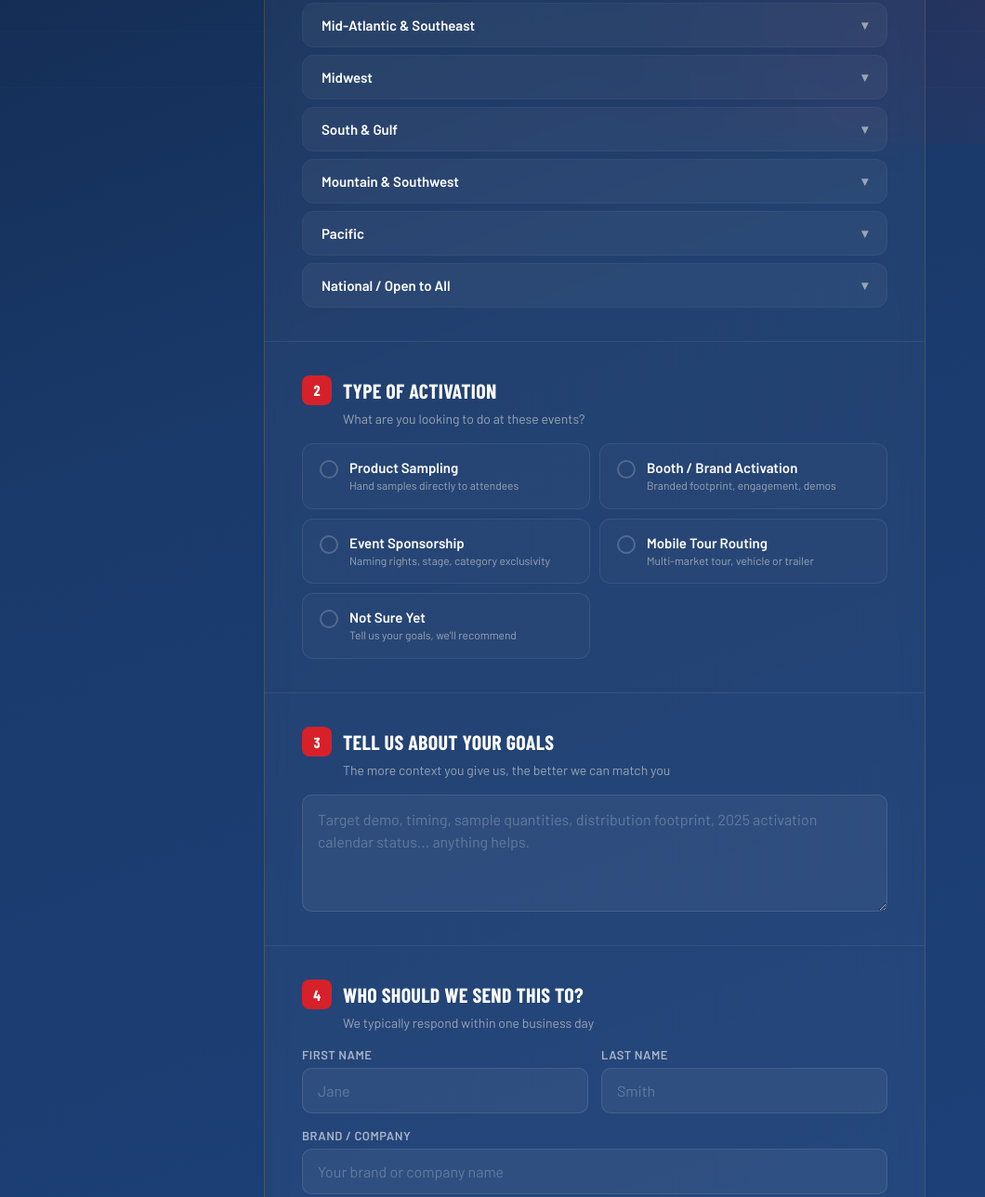
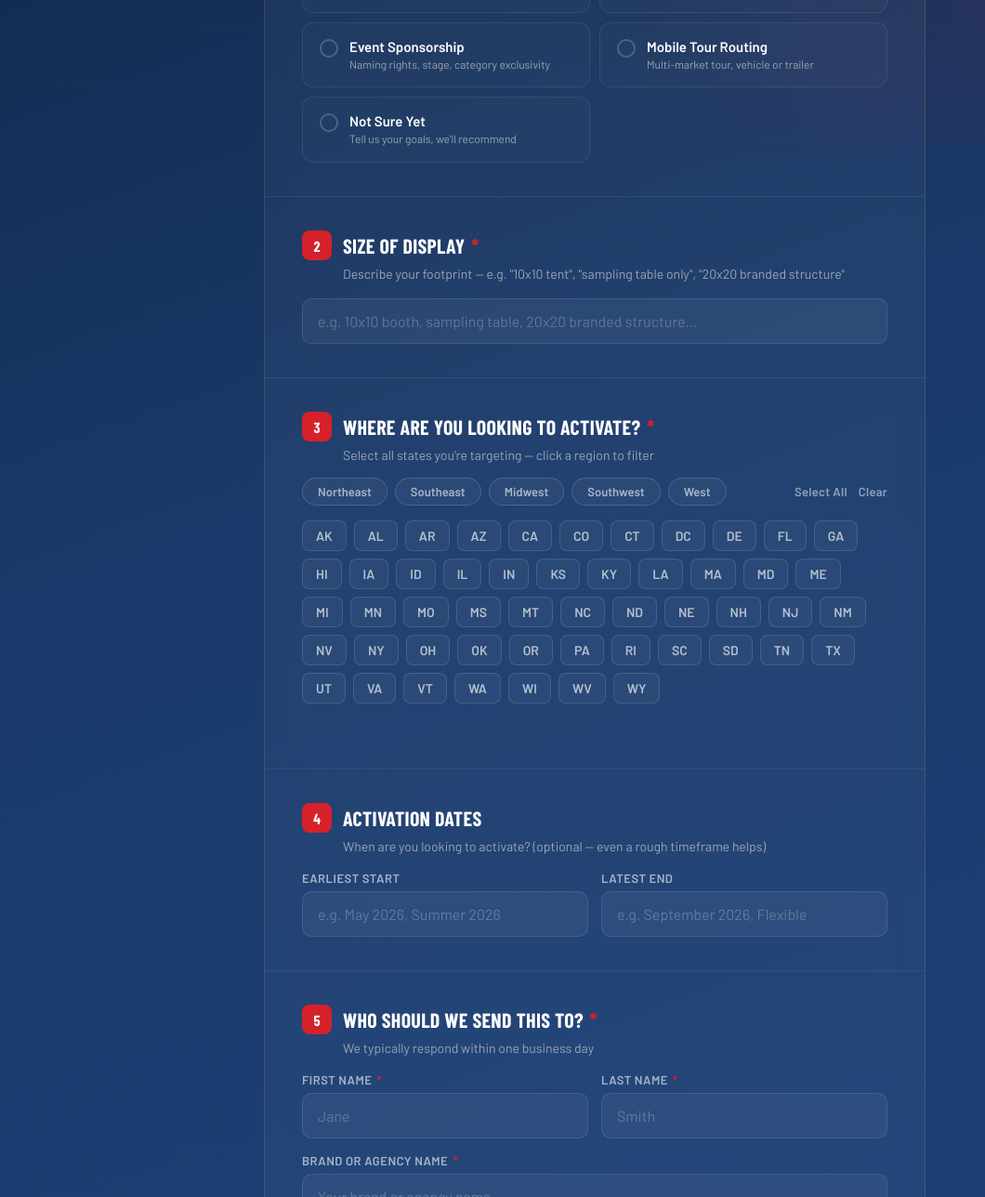
Before and after one commit to HitMeSEO/sponsorsource-activate, a plain HTML site: page index.html in a window 1280 px wide. Shown: the part 645-1933 px from the top of the page at 93% size, without its empty margins (0-1060 px from the left). Drawn offline with nearby package versions, Linux system fonts and the light colour scheme; a web font is replaced by a local one.

Commit message:
Update index.html

```diff
--- a/index.html
+++ b/index.html
@@ -248,119 +248,113 @@
     margin-left: 44px;
   }
 
-  /* ── REGION ACCORDION ── */
-  .region-list {
+  /* ── STATE PILL SELECTOR ── */
+  .region-filter-bar {
     display: flex;
-    flex-direction: column;
+    align-items: center;
+    justify-content: space-between;
+    margin-bottom: 16px;
+    flex-wrap: wrap;
+    gap: 10px;
+  }
+
+  .region-filter-label {
+    font-size: 13px;
+    font-weight: 700;
+    color: rgba(255,255,255,0.5);
+    letter-spacing: 0.5px;
+    text-transform: uppercase;
+  }
+
+  .region-filter-actions {
+    display: flex;
+    gap: 12px;
+    flex-shrink: 0;
+  }
+
+  .region-btn {
+    background: none;
+    border: none;
+    font-family: 'Barlow', sans-serif;
+    font-size: 13px;
+    font-weight: 700;
+    color: rgba(255,255,255,0.5);
+    cursor: pointer;
+    padding: 0;
+    letter-spacing: 0.3px;
+    transition: color 0.15s;
+  }
+
+  .region-btn:hover { color: white; }
+
+  .region-tabs {
+    display: flex;
+    gap: 8px;
+    flex-wrap: wrap;
+  }
+
+  .region-tab {
+    padding: 6px 16px;
+    border-radius: 20px;
+    border: 1.5px solid rgba(255,255,255,0.15);
+    background: rgba(255,255,255,0.04);
+    font-family: 'Barlow', sans-serif;
+    font-size: 13px;
+    font-weight: 600;
+    color: rgba(255,255,255,0.6);
+    cursor: pointer;
+    transition: all 0.15s;
+  }
+
+  .region-tab:hover {
+    border-color: rgba(255,255,255,0.35);
+    color: white;
+  }
+
+  .region-tab.active {
+    background: var(--red);
+    border-color: var(--red);
+    color: white;
+  }
+
+  .states-pill-grid {
+    display: flex;
+    flex-wrap: wrap;
     gap: 8px;
   }
 
-  .region-block {
-    border: 1px solid rgba(255,255,255,0.08);
-    border-radius: 12px;
-    overflow: hidden;
-    transition: border-color 0.2s;
-  }
-
-  .region-block.has-selection {
-    border-color: rgba(214,33,42,0.4);
-  }
-
-  .region-toggle {
-    width: 100%;
-    padding: 14px 20px;
+  .state-pill {
+    padding: 7px 14px;
+    border-radius: 8px;
+    border: 1.5px solid rgba(255,255,255,0.12);
     background: rgba(255,255,255,0.04);
-    border: none;
+    font-family: 'Barlow', sans-serif;
+    font-size: 14px;
+    font-weight: 600;
+    color: rgba(255,255,255,0.65);
     cursor: pointer;
-    display: flex;
-    justify-content: space-between;
-    align-items: center;
-    font-family: 'Barlow', sans-serif;
-    font-size: 15px;
-    font-weight: 600;
-    color: var(--white);
-    transition: background 0.2s;
-  }
-
-  .region-toggle:hover { background: rgba(255,255,255,0.07); }
-
-  .region-toggle-right {
-    display: flex;
-    align-items: center;
-    gap: 10px;
-  }
-
-  .count-badge {
-    background: var(--red);
-    color: white;
-    font-size: 12px;
-    font-weight: 700;
-    padding: 2px 8px;
-    border-radius: 20px;
-  }
-
-  .chevron {
-    color: var(--gray-mid);
-    font-size: 14px;
-    transition: transform 0.25s;
-    display: inline-block;
-  }
-
-  .chevron.open { transform: rotate(180deg); }
-
-  .region-states {
-    display: none;
-    padding: 16px 20px;
-    background: rgba(0,0,0,0.15);
-  }
-
-  .region-states.open { display: block; }
-
-  .states-grid {
-    display: grid;
-    grid-template-columns: repeat(auto-fill, minmax(160px, 1fr));
-    gap: 8px;
-  }
-
-  .state-check {
-    display: flex;
-    align-items: center;
-    gap: 8px;
-    cursor: pointer;
-    font-size: 14px;
-    color: rgba(255,255,255,0.75);
-    padding: 6px 8px;
-    border-radius: 6px;
-    transition: background 0.15s, color 0.15s;
+    transition: all 0.15s;
     user-select: none;
   }
 
-  .state-check:hover { background: rgba(255,255,255,0.05); color: white; }
-
-  .state-check input[type="checkbox"] { display: none; }
-
-  .check-box {
-    width: 18px;
-    height: 18px;
-    border: 1.5px solid rgba(255,255,255,0.2);
-    border-radius: 4px;
-    flex-shrink: 0;
-    display: flex;
-    align-items: center;
-    justify-content: center;
-    transition: all 0.15s;
+  .state-pill:hover {
+    border-color: rgba(255,255,255,0.3);
+    color: white;
+    background: rgba(255,255,255,0.07);
   }
 
-  .state-check input:checked + .check-box {
+  .state-pill.selected {
     background: var(--red);
     border-color: var(--red);
+    color: white;
   }
 
-  .state-check input:checked + .check-box::after {
-    content: '✓';
-    font-size: 11px;
-    color: white;
-    font-weight: 700;
+  .selected-count {
+    font-size: 13px;
+    color: var(--gold);
+    font-weight: 600;
+    margin-top: 14px;
+    min-height: 20px;
   }
 
   /* ── ACTIVATION TYPE ── */
@@ -508,6 +502,19 @@
     .two-col { grid-template-columns: 1fr; }
   }
 
+  .req-star {
+    color: var(--red);
+    font-weight: 900;
+    margin-left: 2px;
+  }
+
+  .field-error {
+    color: #ff6b6b;
+    font-size: 13px;
+    font-weight: 600;
+    margin-top: 10px;
+  }
+
   /* ── SUBMIT AREA ── */
   .submit-section {
     padding: 32px 40px 40px;
@@ -637,8 +644,8 @@
     <p class="subhead">Tell us your target markets and goals. We'll come back with a curated list of available events — with attendance data, activation specs, and timing.</p>
 
     <div class="trust-bar">
-      <div class="trust-item"><div class="trust-dot"></div>500M+ Attendees Since 1995</div>
-      <div class="trust-item"><div class="trust-dot"></div>500+ Events Nationwide</div>
+      <div class="trust-item"><div class="trust-dot"></div>The EXCLUSIVE door to 1/2 BILLION consumers</div>
+
       <div class="trust-item"><div class="trust-dot"></div>Sole-Sourced Venue Relationships</div>
     </div>
   </header>
@@ -647,32 +654,18 @@
   <div class="form-card" id="form-card">
     <form id="activate-form" action="https://formspree.io/f/xnjgvjyw" method="POST">
 
-      <!-- Hidden fields for aggregated data -->
+      <!-- Hidden fields -->
       <input type="hidden" name="_subject" value="New Activation Inquiry — SponsorSource">
+      <input type="hidden" name="Activation Type" id="hidden-type" value="">
       <input type="hidden" name="Selected States" id="hidden-states" value="">
-      <input type="hidden" name="Activation Type" id="hidden-type" value="">
 
-      <!-- STEP 1: WHERE -->
+      <!-- STEP 1: ACTIVATION TYPE -->
       <div class="form-section">
         <div class="section-label">
           <div class="step-badge">1</div>
-          <div class="section-title">Where Are You Looking to Activate?</div>
-        </div>
-        <div class="section-hint">Select all states or regions you're targeting</div>
-
-        <div class="region-list" id="region-list">
-          <!-- Regions injected by JS -->
-        </div>
-      </div>
-
-      <!-- STEP 2: TYPE -->
-      <div class="form-section">
-        <div class="section-label">
-          <div class="step-badge">2</div>
-          <div class="section-title">Type of Activation</div>
+          <div class="section-title">Type of Activation <span class="req-star">*</span></div>
         </div>
         <div class="section-hint" style="margin-bottom:18px;">What are you looking to do at these events?</div>
-
         <div class="type-grid" id="type-grid">
           <label class="type-card" onclick="selectType(this, 'Product Sampling')">
             <input type="radio" name="activation_type_radio" value="Product Sampling">
@@ -715,57 +708,111 @@
             </div>
           </label>
         </div>
+        <div class="field-error" id="error-type" style="display:none">Please select an activation type.</div>
       </div>
 
-      <!-- STEP 3: GOALS -->
+      <!-- STEP 2: SIZE OF DISPLAY -->
       <div class="form-section">
         <div class="section-label">
-          <div class="step-badge">3</div>
-          <div class="section-title">Tell Us About Your Goals</div>
+          <div class="step-badge">2</div>
+          <div class="section-title">Size of Display <span class="req-star">*</span></div>
         </div>
-        <div class="section-hint" style="margin-bottom:18px;">The more context you give us, the better we can match you</div>
-
+        <div class="section-hint" style="margin-bottom:18px;">Describe your footprint — e.g. "10x10 tent", "sampling table only", "20x20 branded structure"</div>
         <div class="field-group">
           <div class="field">
-            <textarea name="Goals" placeholder="Target demo, timing, sample quantities, distribution footprint, 2025 activation calendar status... anything helps." rows="4"></textarea>
+            <input type="text" name="Display Size" id="display-size" placeholder="e.g. 10x10 booth, sampling table, 20x20 branded structure..." required>
           </div>
         </div>
       </div>
 
-      <!-- STEP 4: CONTACT -->
+      <!-- STEP 3: STATES -->
+      <div class="form-section">
+        <div class="section-label">
+          <div class="step-badge">3</div>
+          <div class="section-title">Where Are You Looking to Activate? <span class="req-star">*</span></div>
+        </div>
+        <div class="section-hint" style="margin-bottom:16px;">Select all states you're targeting — click a region to filter</div>
+
+        <div class="region-filter-bar">
+          <div class="region-tabs" id="region-tabs"></div>
+          <div class="region-filter-actions">
+            <button type="button" class="region-btn" onclick="selectAllStates()">Select All</button>
+            <button type="button" class="region-btn" onclick="clearAllStates()">Clear</button>
+          </div>
+        </div>
+        <div class="states-pill-grid" id="states-pill-grid"></div>
+        <div class="selected-count" id="selected-count"></div>
+        <div class="field-error" id="error-states" style="display:none">Please select at least one state.</div>
+      </div>
+
+      <!-- STEP 4: DATES -->
       <div class="form-section">
         <div class="section-label">
           <div class="step-badge">4</div>
-          <div class="section-title">Who Should We Send This To?</div>
+          <div class="section-title">Activation Dates</div>
         </div>
-        <div class="section-hint" style="margin-bottom:18px;">We typically respond within one business day</div>
-
+        <div class="section-hint" style="margin-bottom:18px;">When are you looking to activate? (optional — even a rough timeframe helps)</div>
         <div class="field-group">
           <div class="two-col">
             <div class="field">
-              <label>First Name</label>
+              <label>Earliest Start</label>
+              <input type="text" name="Earliest Start Date" placeholder="e.g. May 2026, Summer 2026">
+            </div>
+            <div class="field">
+              <label>Latest End</label>
+              <input type="text" name="Latest End Date" placeholder="e.g. September 2026, Flexible">
+            </div>
+          </div>
+        </div>
+      </div>
+
+      <!-- STEP 5: CONTACT -->
+      <div class="form-section">
+        <div class="section-label">
+          <div class="step-badge">5</div>
+          <div class="section-title">Who Should We Send This To? <span class="req-star">*</span></div>
+        </div>
+        <div class="section-hint" style="margin-bottom:18px;">We typically respond within one business day</div>
+        <div class="field-group">
+          <div class="two-col">
+            <div class="field">
+              <label>First Name <span class="req-star">*</span></label>
               <input type="text" name="First Name" placeholder="Jane" required>
             </div>
             <div class="field">
-              <label>Last Name</label>
+              <label>Last Name <span class="req-star">*</span></label>
               <input type="text" name="Last Name" placeholder="Smith" required>
             </div>
           </div>
           <div class="field">
-            <label>Brand / Company</label>
-            <input type="text" name="Brand" placeholder="Your brand or company name" required>
+            <label>Brand or Agency Name <span class="req-star">*</span></label>
+            <input type="text" name="Brand or Agency" placeholder="Your brand or agency name" required>
           </div>
           <div class="field">
             <label>Title / Role</label>
             <input type="text" name="Title" placeholder="e.g. Head of Marketing, Events Manager">
           </div>
           <div class="field">
-            <label>Email</label>
+            <label>Email <span class="req-star">*</span></label>
             <input type="email" name="Email" placeholder="you@yourbrand.com" required>
           </div>
           <div class="field">
             <label>Phone (optional)</label>
             <input type="tel" name="Phone" placeholder="(555) 000-0000">
+          </div>
+        </div>
+      </div>
+
+      <!-- STEP 6: GOALS -->
+      <div class="form-section">
+        <div class="section-label">
+          <div class="step-badge">6</div>
+          <div class="section-title">Anything Else We Should Know?</div>
+        </div>
+        <div class="section-hint" style="margin-bottom:18px;">Target demo, sample quantities, budget range, distribution footprint — anything helps</div>
+        <div class="field-group">
+          <div class="field">
+            <textarea name="Additional Notes" placeholder="Optional — the more context, the better we can match you." rows="4"></textarea>
           </div>
         </div>
       </div>
@@ -799,68 +846,110 @@
 
 <script>
 const REGIONS = {
-  "Northeast": ["Connecticut","Maine","Massachusetts","New Hampshire","New Jersey","New York","Pennsylvania","Rhode Island","Vermont"],
-  "Mid-Atlantic & Southeast": ["Delaware","Maryland","Virginia","West Virginia","North Carolina","South Carolina","Georgia","Florida"],
-  "Midwest": ["Illinois","Indiana","Iowa","Kansas","Michigan","Minnesota","Missouri","Nebraska","North Dakota","Ohio","South Dakota","Wisconsin"],
-  "South & Gulf": ["Alabama","Arkansas","Kentucky","Louisiana","Mississippi","Oklahoma","Tennessee","Texas"],
-  "Mountain & Southwest": ["Arizona","Colorado","Idaho","Montana","Nevada","New Mexico","Utah","Wyoming"],
-  "Pacific": ["Alaska","California","Hawaii","Oregon","Washington"],
-  "National / Open to All": ["National — All Markets"]
+  "Northeast": ["CT","ME","MA","NH","NJ","NY","PA","RI","VT"],
+  "Southeast": ["DE","MD","VA","WV","NC","SC","GA","FL","AL","MS","TN","KY"],
+  "Midwest": ["IL","IN","IA","KS","MI","MN","MO","NE","ND","OH","SD","WI"],
+  "Southwest": ["AZ","NM","OK","TX","AR","LA"],
+  "West": ["AK","CA","CO","HI","ID","MT","NV","OR","UT","WA","WY"]
 };
 
-// Build region accordions
-const container = document.getElementById('region-list');
-Object.entries(REGIONS).forEach(([region, states]) => {
-  const block = document.createElement('div');
-  block.className = 'region-block';
-  block.dataset.region = region;
+const STATE_NAMES = {
+  "CT":"Connecticut","ME":"Maine","MA":"Massachusetts","NH":"New Hampshire","NJ":"New Jersey",
+  "NY":"New York","PA":"Pennsylvania","RI":"Rhode Island","VT":"Vermont","DE":"Delaware",
+  "MD":"Maryland","VA":"Virginia","WV":"West Virginia","NC":"North Carolina","SC":"South Carolina",
+  "GA":"Georgia","FL":"Florida","AL":"Alabama","MS":"Mississippi","TN":"Tennessee","KY":"Kentucky",
+  "IL":"Illinois","IN":"Indiana","IA":"Iowa","KS":"Kansas","MI":"Michigan","MN":"Minnesota",
+  "MO":"Missouri","NE":"Nebraska","ND":"North Dakota","OH":"Ohio","SD":"South Dakota","WI":"Wisconsin",
+  "AZ":"Arizona","NM":"New Mexico","OK":"Oklahoma","TX":"Texas","AR":"Arkansas","LA":"Louisiana",
+  "AK":"Alaska","CA":"California","CO":"Colorado","HI":"Hawaii","ID":"Idaho","MT":"Montana",
+  "NV":"Nevada","OR":"Oregon","UT":"Utah","WA":"Washington","WY":"Wyoming","DC":"Washington DC"
+};
 
-  block.innerHTML = `
-    <button type="button" class="region-toggle" onclick="toggleRegion(this)">
-      <span>${region}</span>
-      <span class="region-toggle-right">
-        <span class="count-badge" style="display:none">0</span>
-        <span class="chevron">▾</span>
-      </span>
-    </button>
-    <div class="region-states">
-      <div class="states-grid">
-        ${states.map(s => `
-          <label class="state-check">
-            <input type="checkbox" name="state_${s.replace(/\s/g,'_')}" value="${s}" onchange="updateStateCounts()">
-            <span class="check-box"></span>
-            <span>${s}</span>
-          </label>
-        `).join('')}
-      </div>
-    </div>`;
-  container.appendChild(block);
+const ALL_STATES = ["AK","AL","AR","AZ","CA","CO","CT","DC","DE","FL","GA","HI",
+  "IA","ID","IL","IN","KS","KY","LA","MA","MD","ME","MI","MN",
+  "MO","MS","MT","NC","ND","NE","NH","NJ","NM","NV","NY",
+  "OH","OK","OR","PA","RI","SC","SD","TN","TX","UT","VA","VT",
+  "WA","WI","WV","WY"];
+
+let selectedStates = new Set();
+let activeRegion = null;
+
+// Build region tabs
+const tabsContainer = document.getElementById('region-tabs');
+Object.keys(REGIONS).forEach(region => {
+  const btn = document.createElement('button');
+  btn.type = 'button';
+  btn.className = 'region-tab';
+  btn.textContent = region;
+  btn.onclick = () => filterByRegion(region, btn);
+  tabsContainer.appendChild(btn);
 });
 
-function toggleRegion(btn) {
-  const states = btn.nextElementSibling;
-  const chevron = btn.querySelector('.chevron');
-  const isOpen = states.classList.contains('open');
-  // close all
-  document.querySelectorAll('.region-states').forEach(el => el.classList.remove('open'));
-  document.querySelectorAll('.chevron').forEach(el => el.classList.remove('open'));
-  if (!isOpen) {
-    states.classList.add('open');
-    chevron.classList.add('open');
+// Build state pills
+const pillGrid = document.getElementById('states-pill-grid');
+ALL_STATES.forEach(abbr => {
+  const pill = document.createElement('button');
+  pill.type = 'button';
+  pill.className = 'state-pill';
+  pill.textContent = abbr;
+  pill.title = STATE_NAMES[abbr] || abbr;
+  pill.dataset.state = abbr;
+  pill.onclick = () => toggleState(abbr, pill);
+  pillGrid.appendChild(pill);
+});
+
+function filterByRegion(region, btn) {
+  const tabs = document.querySelectorAll('.region-tab');
+  if (activeRegion === region) {
+    // deactivate
+    activeRegion = null;
+    tabs.forEach(t => t.classList.remove('active'));
+    document.querySelectorAll('.state-pill').forEach(p => p.style.display = '');
+  } else {
+    activeRegion = region;
+    tabs.forEach(t => t.classList.remove('active'));
+    btn.classList.add('active');
+    const regionStates = REGIONS[region];
+    document.querySelectorAll('.state-pill').forEach(p => {
+      p.style.display = regionStates.includes(p.dataset.state) ? '' : 'none';
+    });
   }
 }
 
-function updateStateCounts() {
-  document.querySelectorAll('.region-block').forEach(block => {
-    const checked = block.querySelectorAll('input[type="checkbox"]:checked').length;
-    const badge = block.querySelector('.count-badge');
-    badge.textContent = checked;
-    badge.style.display = checked > 0 ? 'inline' : 'none';
-    block.classList.toggle('has-selection', checked > 0);
+function toggleState(abbr, pill) {
+  if (selectedStates.has(abbr)) {
+    selectedStates.delete(abbr);
+    pill.classList.remove('selected');
+  } else {
+    selectedStates.add(abbr);
+    pill.classList.add('selected');
+  }
+  updateHiddenField();
+}
+
+function selectAllStates() {
+  const visiblePills = document.querySelectorAll('.state-pill:not([style*="display: none"])');
+  visiblePills.forEach(pill => {
+    selectedStates.add(pill.dataset.state);
+    pill.classList.add('selected');
   });
-  // update hidden field
-  const allChecked = Array.from(document.querySelectorAll('.region-states input:checked')).map(i => i.value);
-  document.getElementById('hidden-states').value = allChecked.join(', ') || 'None selected';
+  updateHiddenField();
+}
+
+function clearAllStates() {
+  selectedStates.clear();
+  document.querySelectorAll('.state-pill').forEach(p => p.classList.remove('selected'));
+  document.querySelectorAll('.region-tab').forEach(t => t.classList.remove('active'));
+  activeRegion = null;
+  document.querySelectorAll('.state-pill').forEach(p => p.style.display = '');
+  updateHiddenField();
+}
+
+function updateHiddenField() {
+  const names = Array.from(selectedStates).map(a => STATE_NAMES[a] || a);
+  document.getElementById('hidden-states').value = names.join(', ') || 'None selected';
+  const count = selectedStates.size;
+  document.getElementById('selected-count').textContent = count > 0 ? `${count} state${count > 1 ? 's' : ''} selected: ${Array.from(selectedStates).join(', ')}` : '';
 }
 
 function selectType(card, value) {
@@ -873,13 +962,38 @@ function selectType(card, value) {
 document.getElementById('activate-form').addEventListener('submit', async function(e) {
   e.preventDefault();
 
+  // Custom validation
+  let valid = true;
+
+  // Check activation type
+  if (!document.getElementById('hidden-type').value) {
+    document.getElementById('error-type').style.display = 'block';
+    valid = false;
+  } else {
+    document.getElementById('error-type').style.display = 'none';
+  }
+
+  // Check states
+  if (selectedStates.size === 0) {
+    document.getElementById('error-states').style.display = 'block';
+    valid = false;
+  } else {
+    document.getElementById('error-states').style.display = 'none';
+  }
+
+  if (!valid) {
+    // Scroll to first error
+    document.querySelector('.field-error:not([style*="display: none"])').scrollIntoView({behavior:'smooth', block:'center'});
+    return;
+  }
+
   const btn = this.querySelector('.submit-btn');
   btn.textContent = 'Sending...';
   btn.disabled = true;
 
   // Sync hidden fields one more time
-  const allChecked = Array.from(document.querySelectorAll('.region-states input:checked')).map(i => i.value);
-  document.getElementById('hidden-states').value = allChecked.join(', ') || 'None selected';
+  const names = Array.from(selectedStates).map(a => STATE_NAMES[a] || a);
+  document.getElementById('hidden-states').value = names.join(', ') || 'None selected';
 
   try {
     const data = new FormData(this);
```
